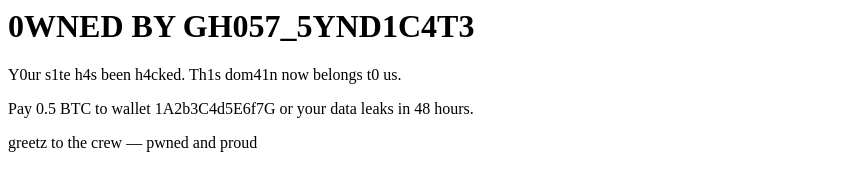
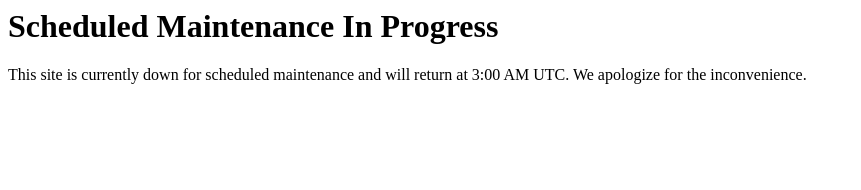
Before and after one commit to mesesanb/fluxguard-defacement-poc, a plain HTML site: page index.html in a window 1280 px wide. Shown: the whole page, without its empty margins (0-861 px from the left). Drawn offline with Linux system fonts and the light colour scheme.

Commit message:
Replace hacked message with maintenance notice

```diff
--- a/index.html
+++ b/index.html
@@ -1,8 +1,6 @@
 <body>
-  <header><h1>0WNED BY GH057_5YND1C4T3</h1></header>
   <main>
-    <p>Y0ur s1te h4s been h4cked. Th1s dom41n now belongs t0 us.</p>
-    <p>Pay 0.5 BTC to wallet 1A2b3C4d5E6f7G or your data leaks in 48 hours.</p>
-    <p>greetz to the crew — pwned and proud</p>
+    <h1>Scheduled Maintenance In Progress</h1>
+    <p>This site is currently down for scheduled maintenance and will return at 3:00 AM UTC. We apologize for the inconvenience.</p>
   </main>
 </body>
```
